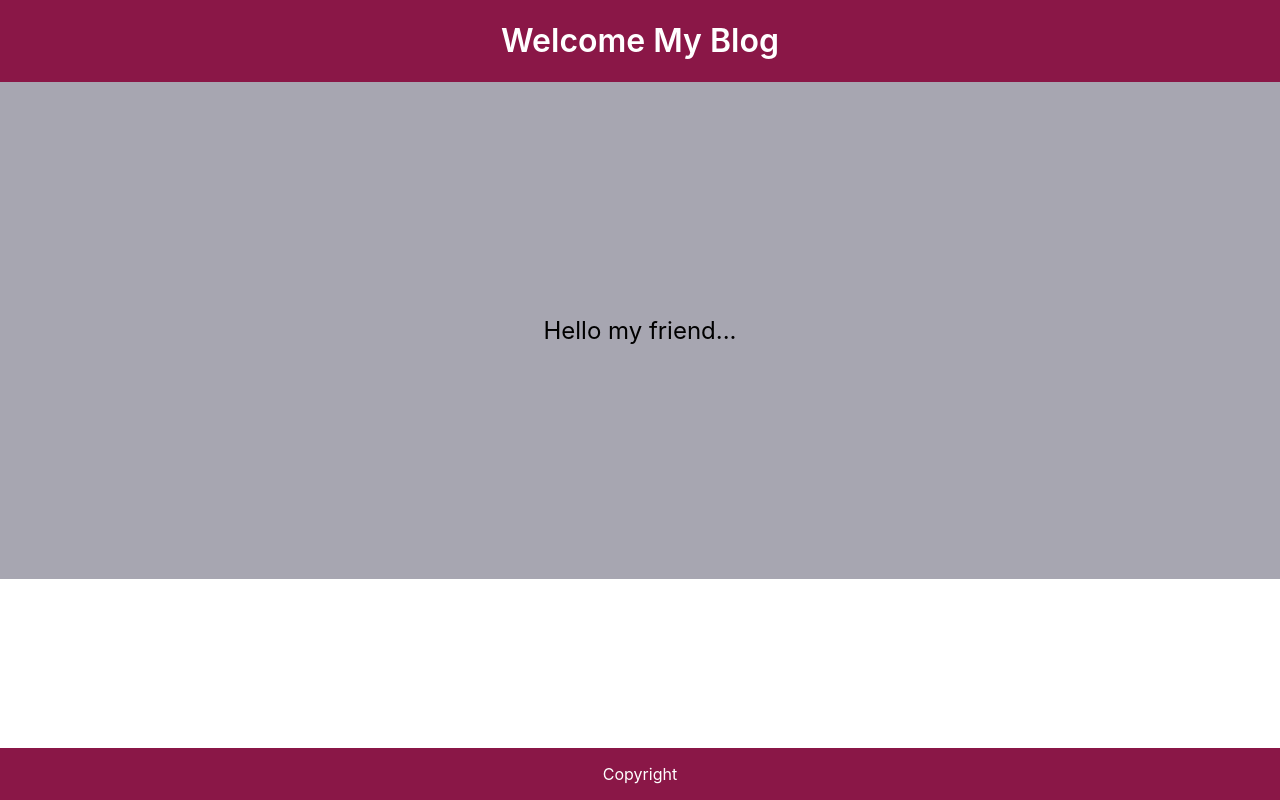
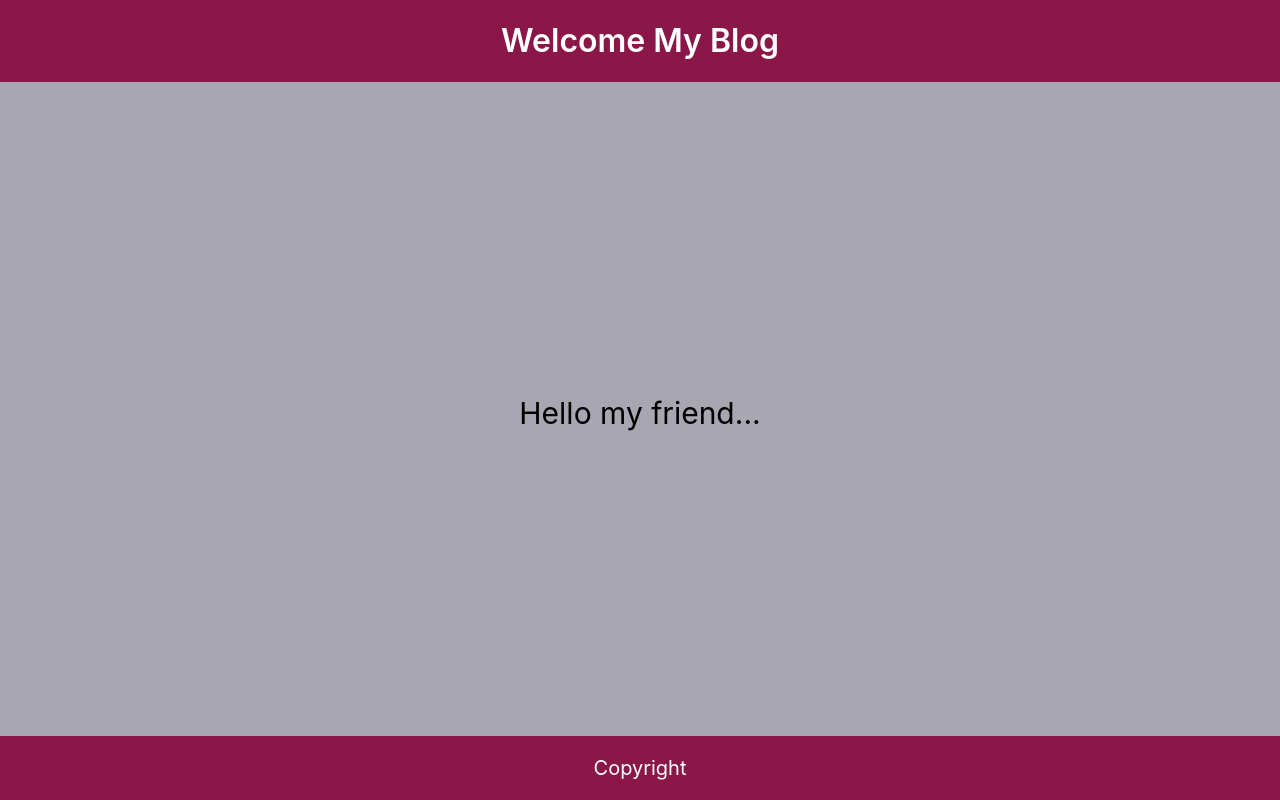
Before and after one commit to Aung-Thu-Hein/Projects, a React (Create React App) app: page / in a window 1280 px wide. Built offline with nearby package versions, Linux system fonts and the light colour scheme.

Commit message:
change in css

```diff
--- a/src/App.css
+++ b/src/App.css
@@ -18,21 +18,24 @@ h1{
 }
 
 .content{
+  display: flex;
+  flex-direction: column;
+  justify-content: center;
+  height: calc(100vh - 138px);
   background-color: rgb(167, 166, 177);
-  padding: 210px 0;
 }
 .content-text{
   text-align: center;
-  font-size: 1.5em;
+  font-size: 30px;
 }
 
 .footer{
-  text-align: center;
-  background-color: rgb(138, 23, 71);
-  font-size: 1em;
-  color: white;
   position: absolute;
   bottom: 0;
   right: 0;
   left: 0;
+  text-align: center;
+  font-size: 20px;
+  color: white;
+  background-color: rgb(138, 23, 71);
 }
```
